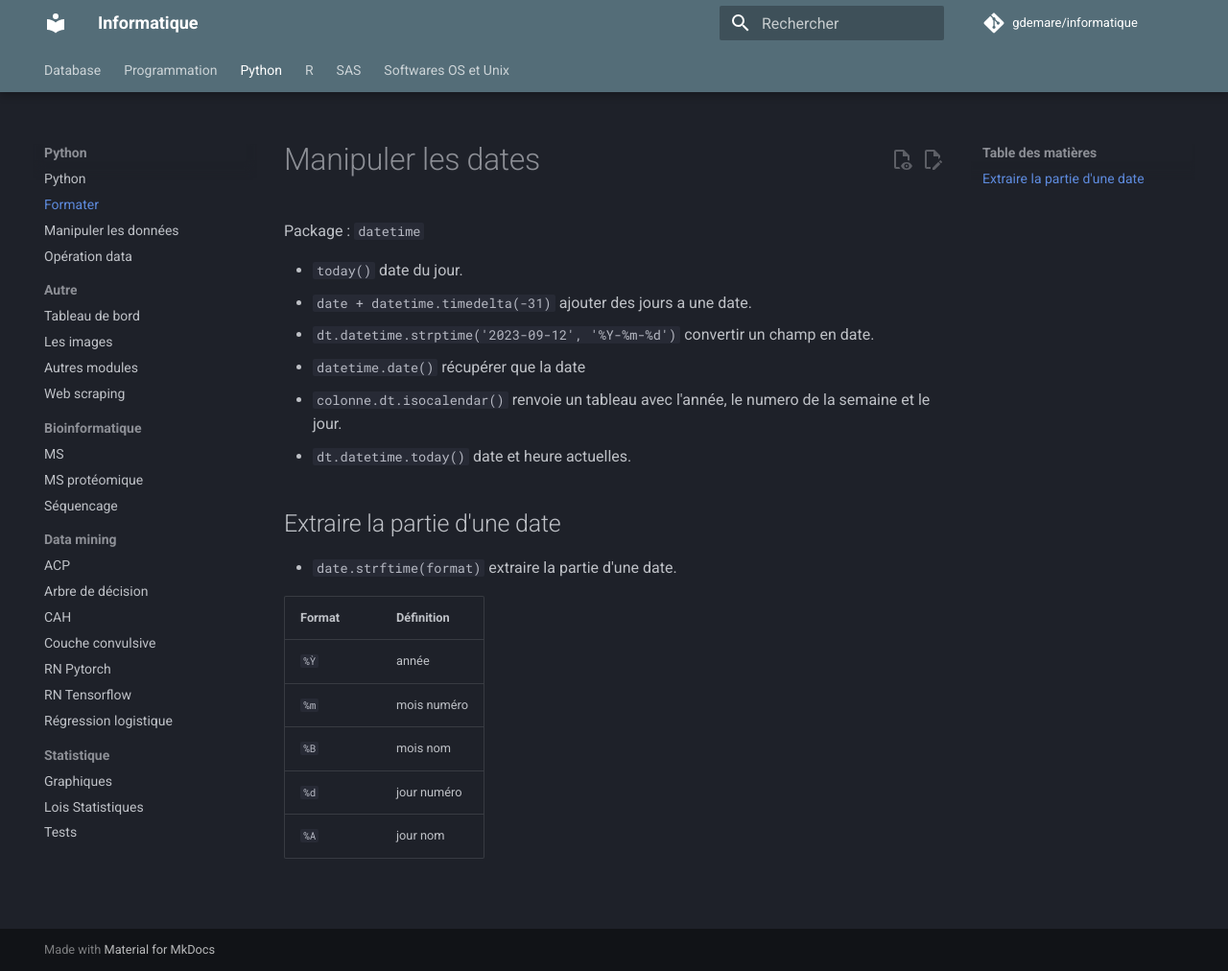
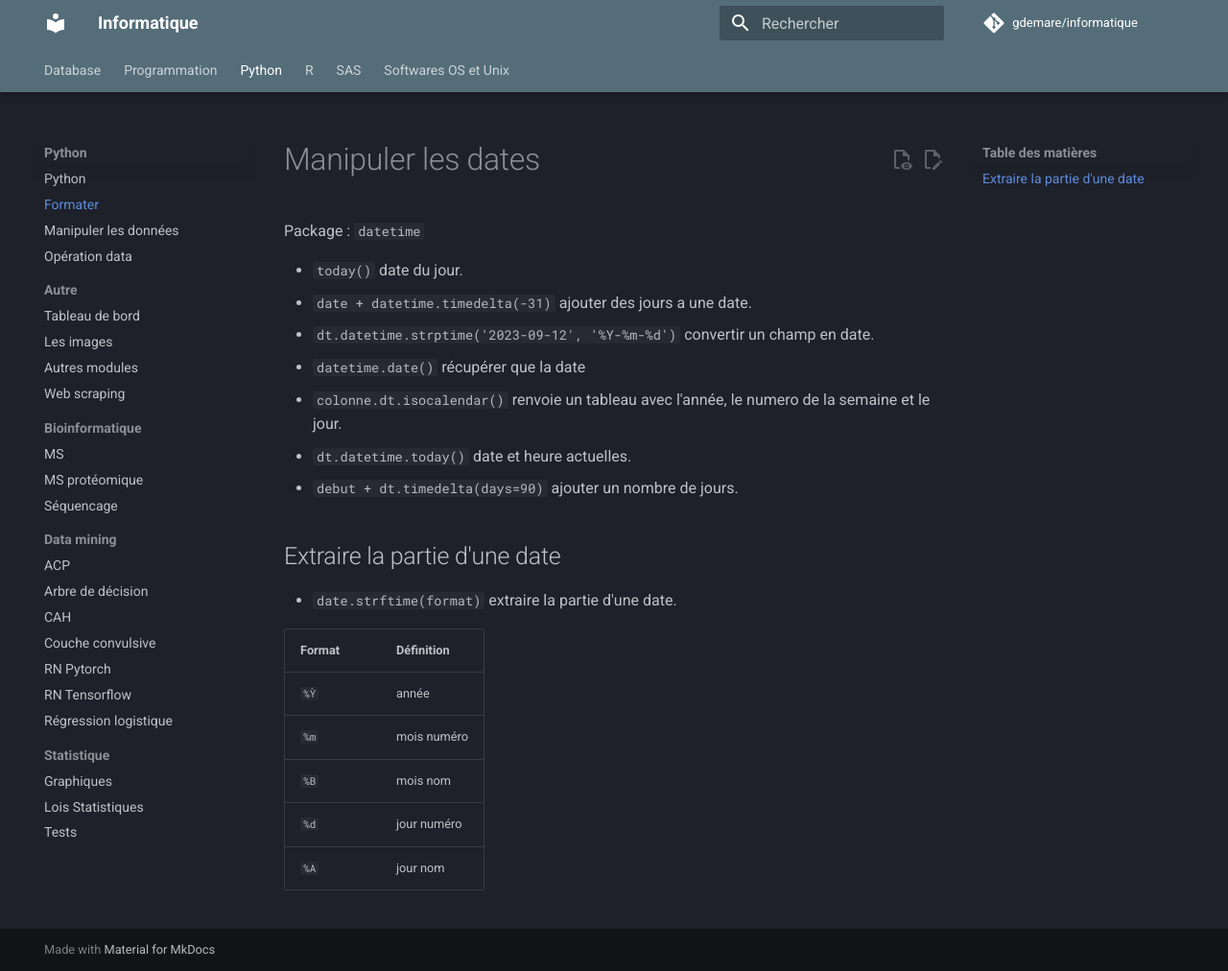
Before and after one commit to gdemare/Informatique, an MkDocs documentation site: the page built from docs/python/formater-données_py.md, in a window 1280 px wide and 1012 px high. Shown: the whole window at 96% size. Built offline with MkDocs 1.6.1 and Material for MkDocs 9.7.7, drawn with Linux system fonts in a browser that asks for light colours; comment, search, counter and statistics services are not loaded.

Commit message:
Update formater-données_py.md

```diff
--- a/docs/python/formater-données_py.md
+++ b/docs/python/formater-données_py.md
@@ -8,6 +8,7 @@ Package : `datetime`
 * `datetime.date()` récupérer que la date
 * `colonne.dt.isocalendar()` renvoie un tableau avec l'année, le numero de la semaine et le jour.
 * `dt.datetime.today()` date et heure actuelles.
+* `debut + dt.timedelta(days=90)` ajouter un nombre de jours.
 
 ## Extraire la partie d'une date
 
```
